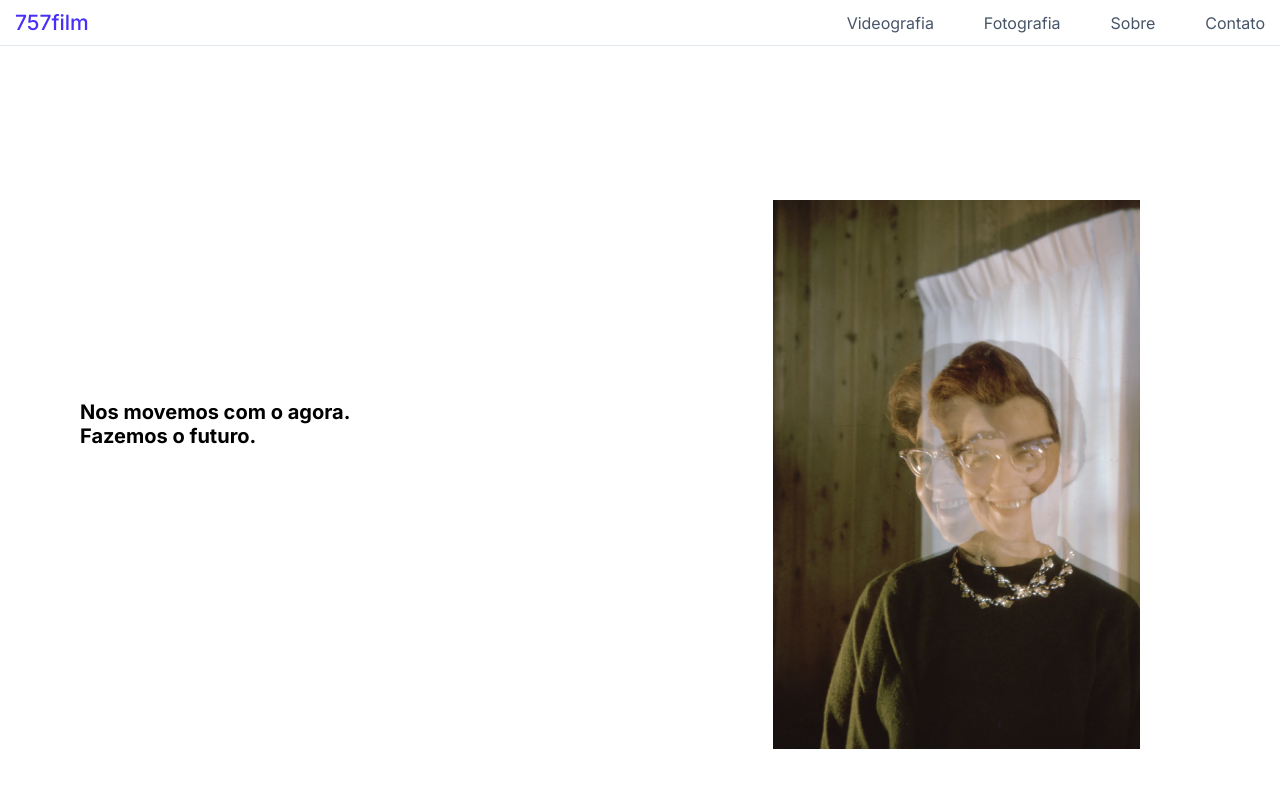
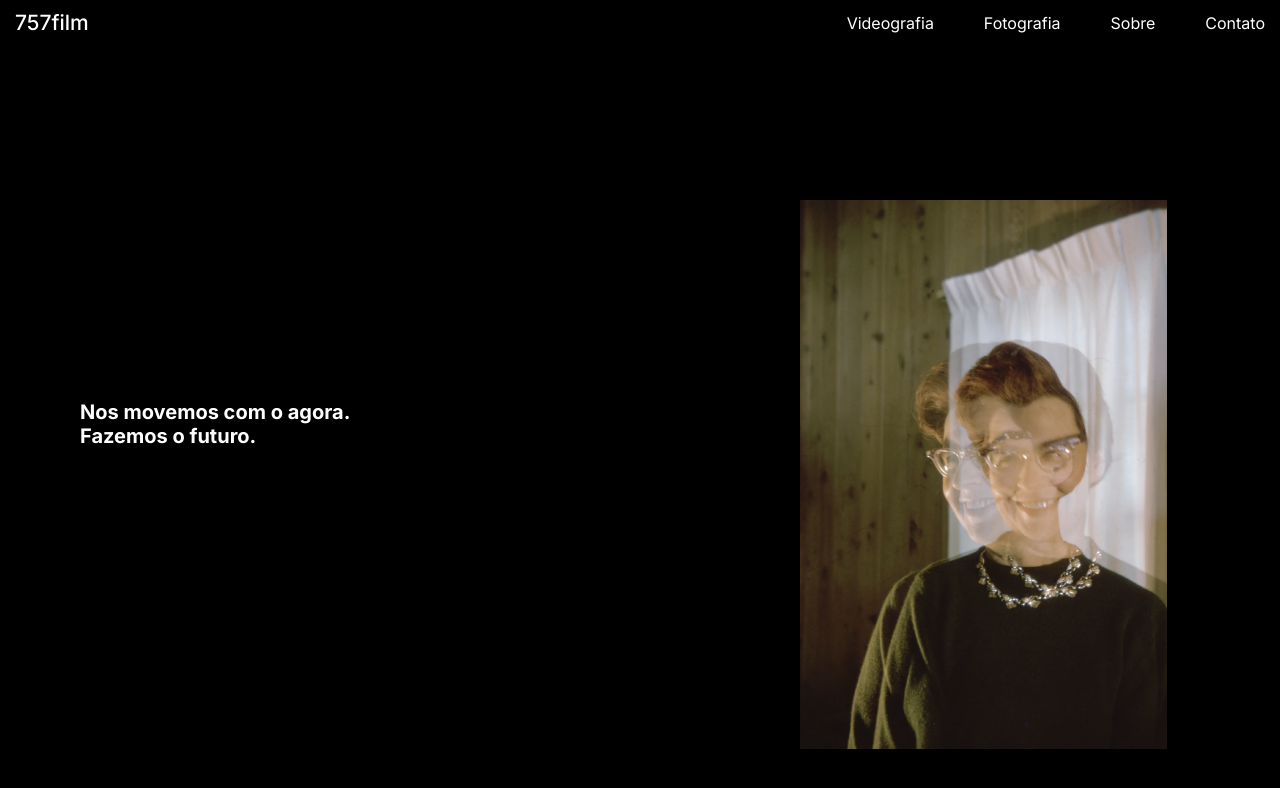
Before and after one commit to giossaurus/757_portfolio, a plain HTML site: page homepage.html in a window 1280 px wide. Drawn offline with Linux system fonts and the light colour scheme.

Commit message:
Update style.css

```diff
--- a/style.css
+++ b/style.css
@@ -5,6 +5,9 @@
     padding: 0;
     box-sizing: border-box;
     font-family: 'Inter', sans-serif;
+    color: #fff;
+    background: #000000;
+    -webkit-font-smoothing: antialiased;
 }
 
 html {
@@ -20,7 +23,7 @@ a {
 }
 
 .header{
-    border-bottom: 1px solid #E2E8F0;
+    border-bottom: 4px;
 }
 
 .navbar {
@@ -41,7 +44,7 @@ a {
     margin: 5px auto;
     -webkit-transition: all 0.3s ease-in-out;
     transition: all 0.3s ease-in-out;
-    background-color: #101010;
+    background-color: #fff;
 }
 
 .navMenu {
@@ -57,7 +60,7 @@ a {
 .navLink{
     font-size: 1.6rem;
     font-weight: 400;
-    color: #475569;
+    color: #fff;
 }
 
 .navLink:hover{
@@ -67,7 +70,7 @@ a {
 .navLogo {
     font-size: 2.1rem;
     font-weight: 500;
-    color: #482ff7;
+    color: #fff;
 }
 
 
@@ -83,11 +86,10 @@ a {
     position: absolute;
     width: 367px;
     height: 549px;
-    left: 773px;
+    left: 800px;
     top: 200px;
+
   }
-
-
 
 
 
@@ -97,13 +99,10 @@ a {
         left: -100%;
         top: 5rem;
         flex-direction: column;
-        background-color: #fff;
         width: 100%;
-        border-radius: 10px;
+        text-decoration: none;
         text-align: center;
         transition: 0.3s;
-        box-shadow:
-            0 10px 27px rgba(0, 0, 0, 0.05);
     }
 
     .navMenu.active {
```
